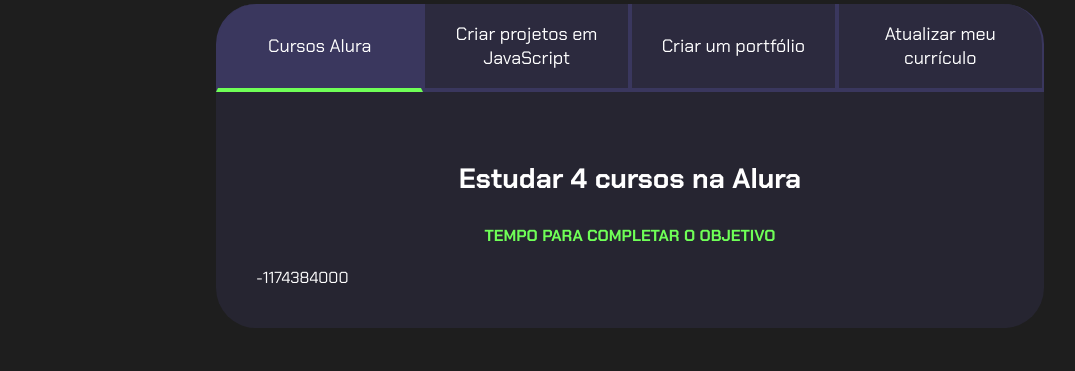
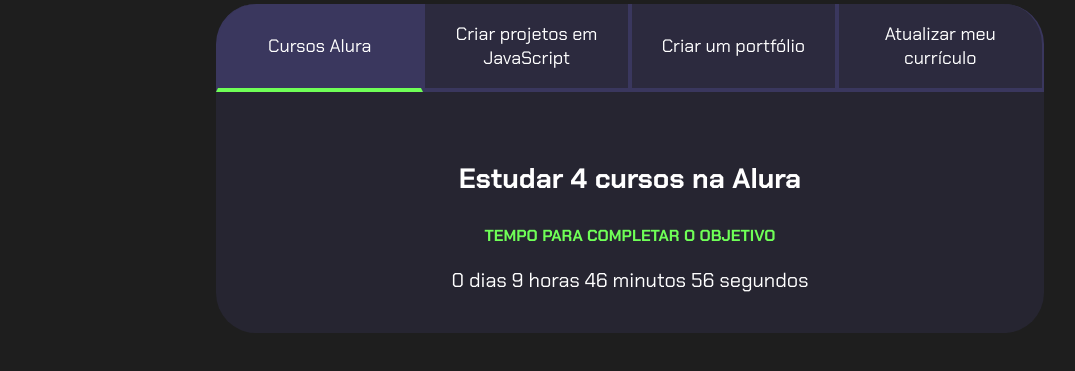
Before and after one commit to HenriqueMenta/programacao_3d_oficial, a plain HTML site: page index.html in a window 1280 px wide. Shown: the part 99-470 px from the top of the page, without its empty margins (10-1085 px from the left). Drawn offline with Linux system fonts and the light colour scheme.

Commit message:
Add files via upload

```diff
--- a/main.js
+++ b/main.js
@@ -1,18 +1,30 @@
 const botoes = document.querySelectorAll(".botao");
-const textos = document.querySelectorAll(".aba-conteudo")
-const contadores =document.querySelectorAll(".contador");
-const tempoObjetivo1 = new Date ("2024-03-22T00:00:00")
-let tempoAtual = new Date();
-contadores[0].textContent = tempoObjetivo1 -  tempoAtual;
+const textos = document.querySelectorAll(".aba-conteudo");
+const contadores = document.querySelectorAll(".contador");
+const tempoObjetivo1 = new Date("2024-04-05T00:00:00");
+contadores[0].textContent = calculaTempo(tempoObjetivo1);
 
+function calculaTempo (tempoObjetivo){
+    let tempoAtual = new Date();
+    let tempoFinal = tempoObjetivo - tempoAtual;
+    let segundos = Math.floor(tempoFinal/1000);
+    let minutos = Math.floor(segundos/60);
+    let horas = Math.floor(minutos/60)
+    let dias = Math.floor(horas/24);
 
+    segundos %=60;
+    minutos %=60;
+horas %= 24;
+
+    return dias + " dias " + horas + " horas " + minutos + " minutos " + segundos + " segundos ";
+}
 
 for (let i=0; i < botoes.length; i++){
     botoes[i].onclick=function(){
 
         for(let j=0; j<botoes.length; j++){
             botoes[j].classList.remove("ativo");
-            textos[i].classList.remove("ativo");
+            textos[j].classList.remove("ativo");
         }
 
         botoes[i].classList.add("ativo");
--- a/style.css
+++ b/style.css
@@ -85,6 +85,10 @@ body{
     color: var(--verde);
     text-transform: uppercase;
 }
+.contador{
+    font-size: 20px;
+    text-align: center;
+}
 
 @media screen and (min-width: 768px) {
     .botoes{
```
